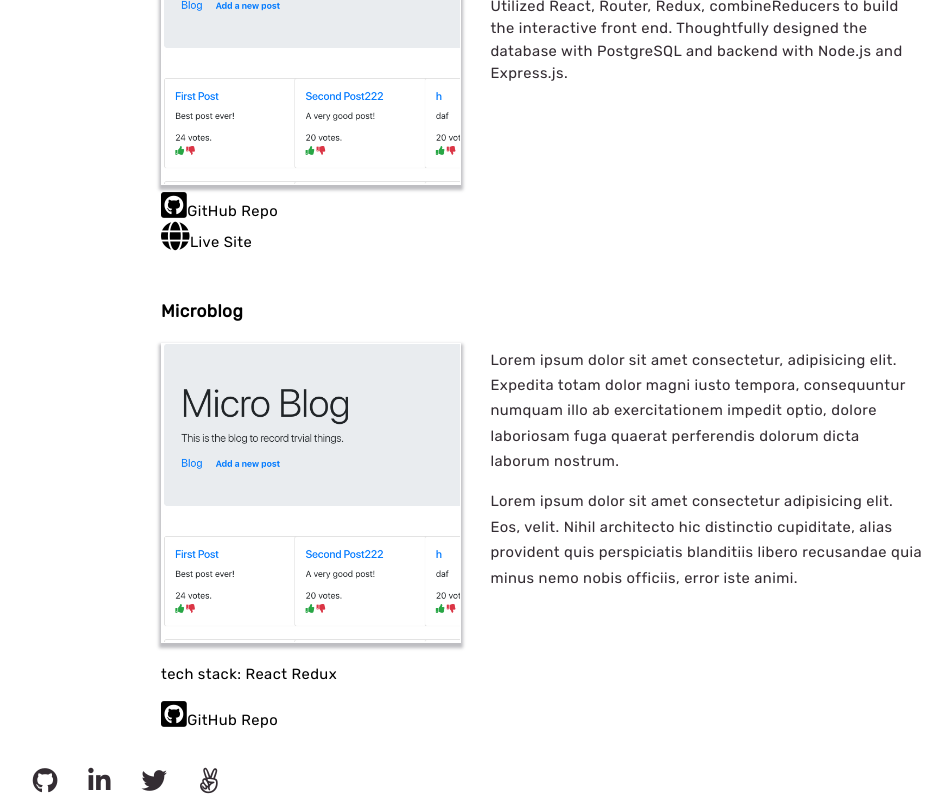
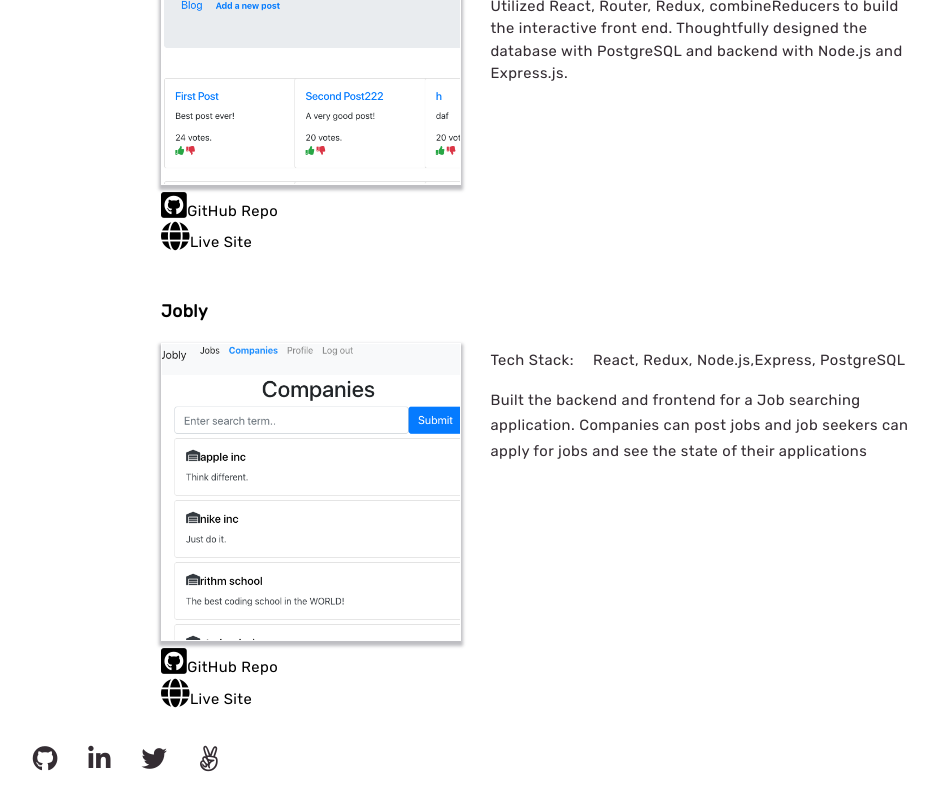
Before and after one commit to Ronihe/ronihe, a React (Create React App) app: page /Portfolio in a window 1280 px wide. Shown: the part 1599-2399 px from the top of the page, without its empty margins (113-1065 px from the left). After the commit the page ends 2377 px from the top, so only its background shows below. Built offline with nearby package versions, Linux system fonts and the light colour scheme.

Commit message:
added jobly

```diff
--- a/src/Portfolio.js
+++ b/src/Portfolio.js
@@ -3,6 +3,7 @@ import styled from 'styled-components';
 import microblog from './img/microblog.png';
 import groupmuse from './img/groupmuse.png';
 import libellis from './img/libellis.png';
+import jobly from './img/jobly.png';
 
 const Header = styled.header`
   max-width: 80%;
@@ -251,17 +252,16 @@ class Portfolio extends Component {
           <ProjectPair>
             <Project>
               <a
-                href="https://ronismicroblog.herokuapp.com/"
+                href="https://joblyfrontend.herokuapp.com/"
                 target="_blank"
                 style={{ textDecoration: 'none' }}
               >
-                <h3 style={{ color: 'black' }}>Microblog</h3>
-                <Img src={microblog} alt="Microblog" />
+                <h3 style={{ color: 'black' }}>Jobly</h3>
+                <Img src={jobly} alt="jobly" />
               </a>
-              <p>tech stack: React Redux</p>
               <li className="list-group-item text-center">
                 <a
-                  href="https://github.com/Ronihe/microblog"
+                  href="https://github.com/Ronihe/react-jobly"
                   style={{ textDecoration: 'none', color: 'black' }}
                 >
                   <i
@@ -272,19 +272,26 @@ class Portfolio extends Component {
                   GitHub Repo{' '}
                 </a>
               </li>
+              <li className="list-group-item text-center">
+                <a
+                  href="https://joblyfrontend.herokuapp.com/"
+                  style={{ textDecoration: 'none', color: 'black' }}
+                  target="_blank"
+                >
+                  <i className="fas fa-globe fa-2x" title="globe" alt="globe" />
+                  Live Site{' '}
+                </a>
+              </li>
             </Project>
             <ProjectDescription>
               <H4>
-                Lorem ipsum dolor sit amet consectetur, adipisicing elit.
-                Expedita totam dolor magni iusto tempora, consequuntur numquam
-                illo ab exercitationem impedit optio, dolore laboriosam fuga
-                quaerat perferendis dolorum dicta laborum nostrum.
+                Tech Stack: &emsp;React, Redux, Node.js,Express, PostgreSQL{' '}
               </H4>
+
               <H4>
-                Lorem ipsum dolor sit amet consectetur adipisicing elit. Eos,
-                velit. Nihil architecto hic distinctio cupiditate, alias
-                provident quis perspiciatis blanditiis libero recusandae quia
-                minus nemo nobis officiis, error iste animi.
+                Built the backend and frontend for a Job searching application.
+                Companies can post jobs and job seekers can apply for jobs and
+                see the state of their applications
               </H4>
             </ProjectDescription>
           </ProjectPair>
```
Also changed, not shown: src/img/jobly.png (added).
